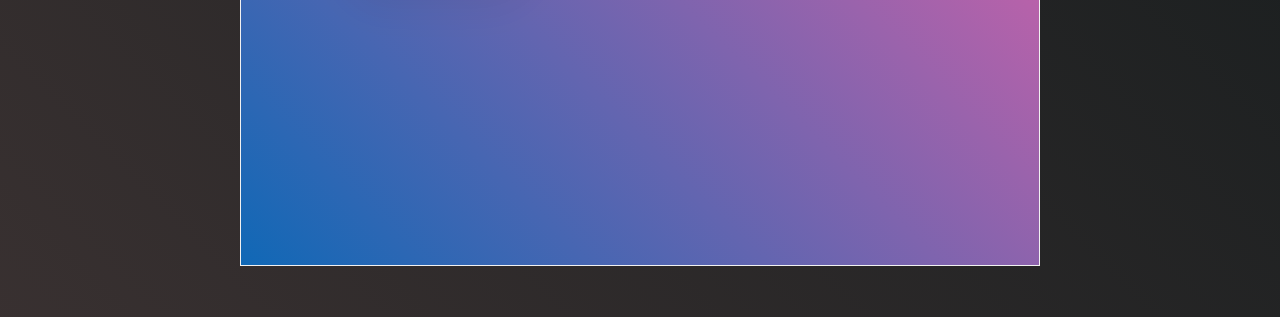
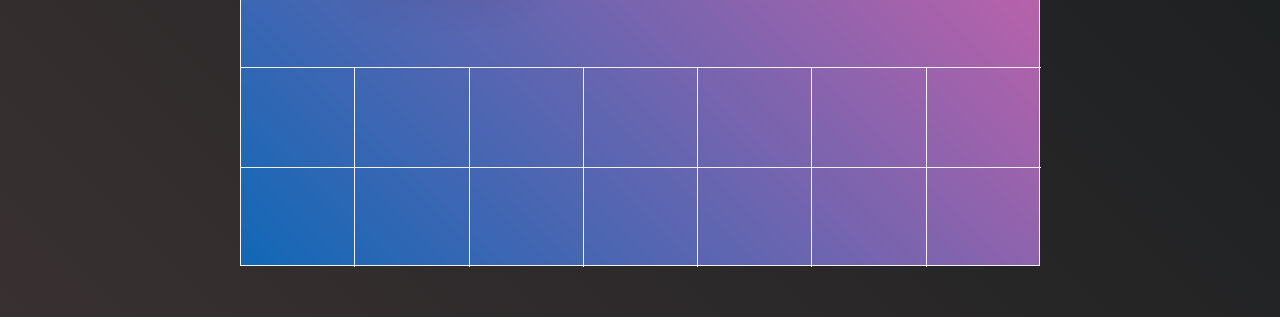
Before and after one commit to Thiernomdou/App_Meteo, a plain HTML site: page index.html in a window 1280 px wide. Shown: the part 434-751 px from the top of the page. Drawn offline with Linux system fonts and the light colour scheme.

Commit message:
partie2_CSS

```diff
--- a/style.css
+++ b/style.css
@@ -19,6 +19,7 @@ body {
     height: 100vh;
 }
 
+/* partie haute */
 .container {
     width: 800px;
     height: 600px;
@@ -70,3 +71,42 @@ h1 {
     font-size: 40px;
     word-wrap: break-word;
 }
+
+/* fin partie haute */
+
+/* partie bas */
+
+.heure-bloc-prevision {
+    grid-area: 3 / 1 / 4 / -1;
+}
+.jour-prevision-bloc {
+    grid-area: 4 / 1 / 5 / -1;
+}
+
+.heure-bloc-prevision, .jour-prevision-bloc {
+    display: grid;
+    /* 1fr divise les 7blocs colonnes en
+    même taille */
+    grid-template: 100px / repeat(7, 1fr);
+}
+
+.bloc-h, .bloc-j {
+    display: flex;
+    justify-content: center;
+    align-items: center;
+    flex-direction: column;
+    border-top: 1px solid #f1f1f1;
+    font-size: 21px;
+}
+/* ne pas mettre de bordure à droite
+pour les derniers blocs, car notre
+container a déjà une bordure*/
+.bloc-h:not(:last-child), .bloc-j:not(:last-child) {
+    border-right: 1px solid #f1f1f1;
+}
+
+.bloc-h p, .bloc-j p {
+    margin: 5px;
+}
+
+/* fin partie bas */
```
Also changed, not shown: index.html (+4 -0 lines).
